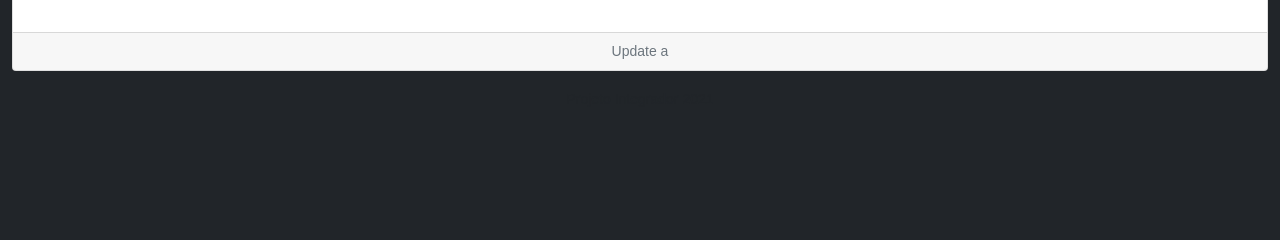
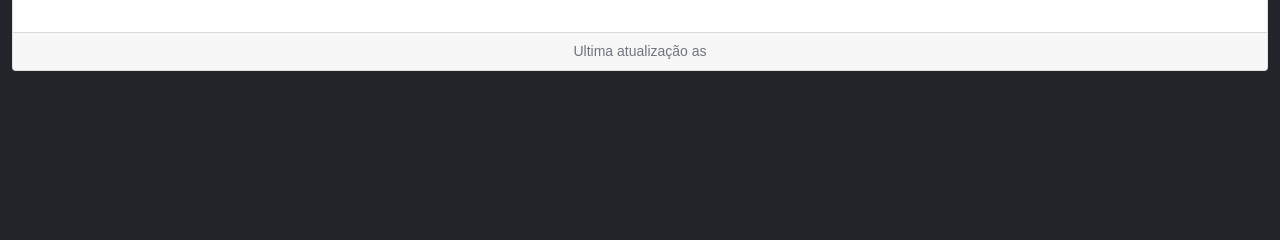
Before and after one commit to Taunt-byte/UNISAL-Projeto-Integrador-VI, a Python web app: template Traffic/templates/dashboard.html in a window 1280 px wide. Shown: the part 374-614 px from the top of the page. Run offline with Jinja, Linux system fonts and the light colour scheme; the template is opened without the code that fills it, so the values that code supplies are empty; some libraries are stand-ins or nearby versions.

Commit message:
Update 13.40

```diff
--- a/Traffic/templates/dashboard-single.html
+++ b/Traffic/templates/dashboard-single.html
@@ -10,7 +10,7 @@
     <!-- Bootstrap CSS -->
     <link href="https://cdn.jsdelivr.net/npm/bootstrap@5.1.3/dist/css/bootstrap.min.css" rel="stylesheet" integrity="sha384-1BmE4kWBq78iYhFldvKuhfTAU6auU8tT94WrHftjDbrCEXSU1oBoqyl2QvZ6jIW3" crossorigin="anonymous">
     <!--Icon site-->
-    <link rel="shortcut icon" href="img/icon.jpg">
+    <link rel="shortcut icon" href="/img/icon.png">
     <title>Projeto Integrador 6</title>
 </head>
 <body class="fixed-nav sticky-footer bg-dark" id="page-top">
--- a/Traffic/templates/dashboard.html
+++ b/Traffic/templates/dashboard.html
@@ -10,7 +10,7 @@
     <!-- Bootstrap CSS -->
     <link href="https://cdn.jsdelivr.net/npm/bootstrap@5.1.3/dist/css/bootstrap.min.css" rel="stylesheet" integrity="sha384-1BmE4kWBq78iYhFldvKuhfTAU6auU8tT94WrHftjDbrCEXSU1oBoqyl2QvZ6jIW3" crossorigin="anonymous">
     <!--Icon site-->
-    <link rel="shortcut icon" href="img/icon.jpg">
+    <link rel="shortcut icon" href="/img/icon.png">
     <title>Projeto Integrador 6</title>
 </head>
 <body class="fixed-nav sticky-footer bg-dark" id="page-top">
@@ -144,7 +144,7 @@
             </table>
           </div>
         </div>
-        <div class="card-footer small text-muted">Update a <span id="session-update-time"></span></div>
+        <div class="card-footer small text-muted">Ultima atualização as <span id="session-update-time"></span></div>
       </div>
     </div>
     <!--Roda Pé-->
--- a/Traffic/templates/index.html
+++ b/Traffic/templates/index.html
@@ -9,7 +9,7 @@
     <!-- Bootstrap CSS -->
     <link href="https://cdn.jsdelivr.net/npm/bootstrap@5.1.3/dist/css/bootstrap.min.css" rel="stylesheet" integrity="sha384-1BmE4kWBq78iYhFldvKuhfTAU6auU8tT94WrHftjDbrCEXSU1oBoqyl2QvZ6jIW3" crossorigin="anonymous">
     <!--Icon site-->
-    <link rel="shortcut icon" href="img/icon.jpg">
+    <link rel="shortcut icon" href="/img/icon.png">
     <title>Projeto Integrador 6</title>
   </head>
   <body>
@@ -65,7 +65,7 @@
         <div class="card">
           <h5 class="card-header">O que fazemos para monitorar a sua rede ?</h5>
           <div class="card-body">
-            <h5 class="card-title">Special title treatment</h5>
+            <h5 class="card-title"></h5>
             <p class="card-text">With supporting text below as a natural lead-in to additional content.</p>
             <a href="#" class="btn btn-primary">Go somewhere</a>
           </div>
```
Also changed, not shown: img/icon.png (added).
